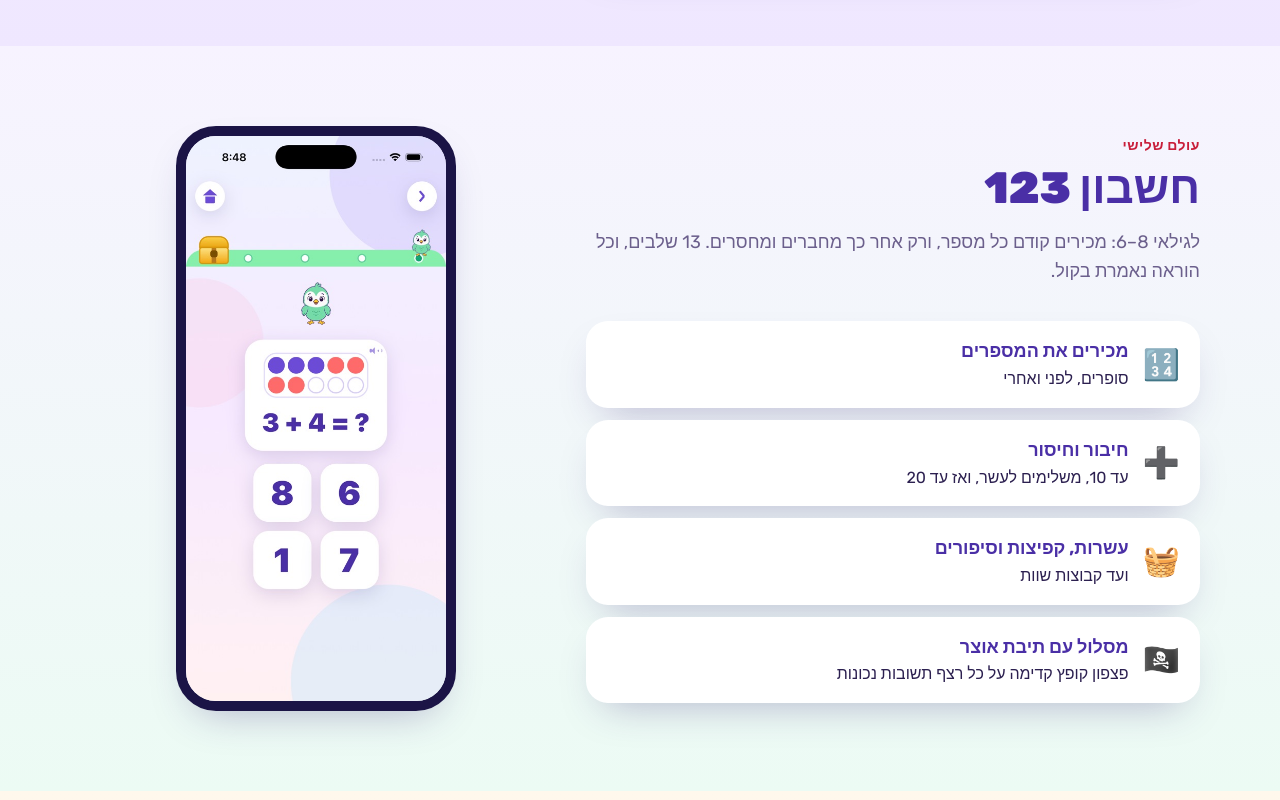
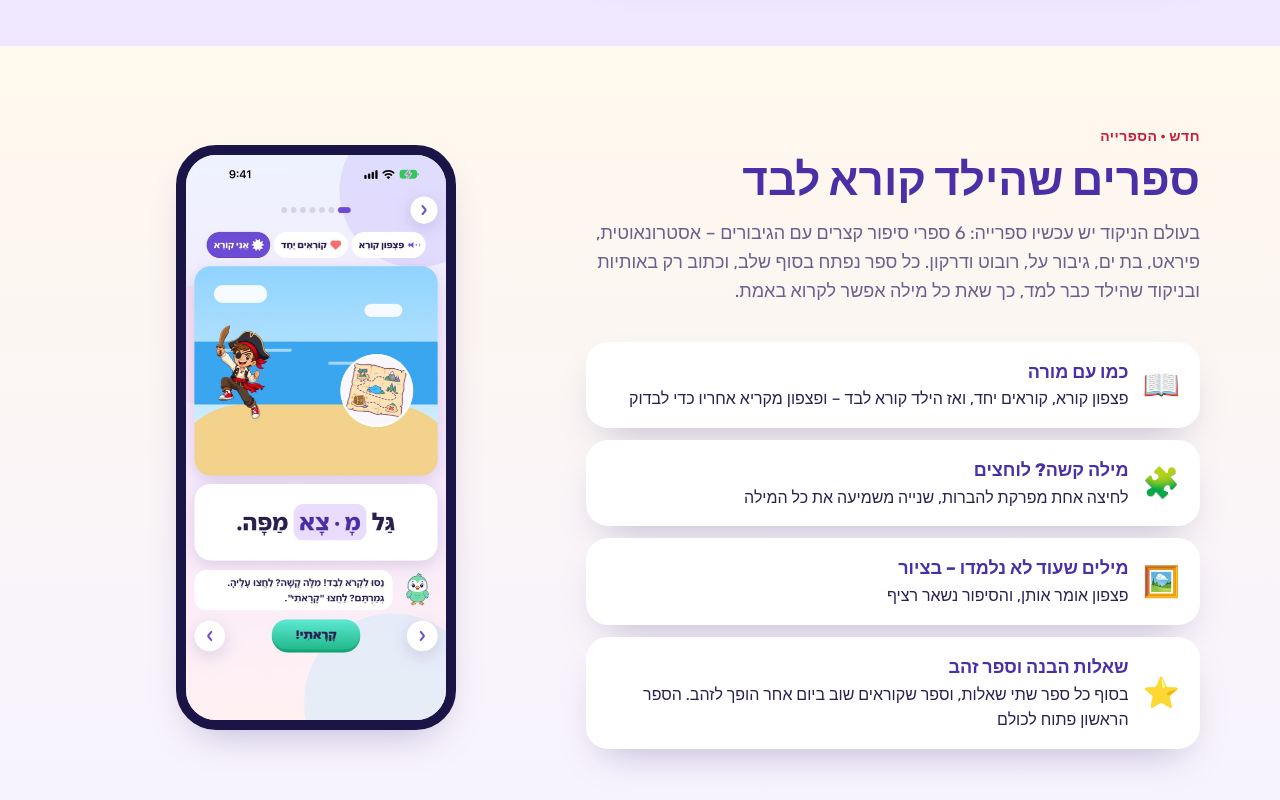
Before and after one commit to edenmeshulam/pizponfree, a plain HTML site: page index.html in a window 1280 px wide. Shown: the part 3680-4480 px from the top of the page. Drawn offline with Linux system fonts and the light colour scheme.

Commit message:
Library: story books the child reads (1.12)

```diff
--- a/index.html
+++ b/index.html
@@ -4,7 +4,7 @@
 <meta charset="utf-8">
 <meta name="viewport" content="width=device-width, initial-scale=1, viewport-fit=cover">
 <title>פצפון – אנגלית, קריאה בעברית וחשבון לילדים, דרך משחק</title>
-<meta name="description" content="פצפון מלמדת ילדים בגילאי 3–8 אנגלית, קריאה בעברית עם ניקוד וחשבון, דרך משחקים. חדש: כל תחנה במסע היא שיעור קטן של שלוש מילים, ושלושה משחקים חדשים – חנות, בונים בית ומנקים. בלי פרסומות, בלי מעקב, עובד גם בלי אינטרנט.">
+<meta name="description" content="פצפון מלמדת ילדים בגילאי 3–8 אנגלית, קריאה בעברית עם ניקוד וחשבון, דרך משחקים. חדש: ספרייה של 6 ספרי סיפור עם הגיבורים, שכל אחד כתוב רק במה שהילד כבר למד – והילד קורא לבד. בלי פרסומות, בלי מעקב, עובד גם בלי אינטרנט.">
 <meta name="theme-color" content="#6C4BD6">
 <link rel="icon" href="img/favicon.png">
 <link rel="apple-touch-icon" href="img/icon.png">
@@ -13,7 +13,7 @@
 <meta property="og:type" content="website">
 <meta property="og:locale" content="he_IL">
 <meta property="og:title" content="פצפון – אנגלית, קריאה בעברית וחשבון לילדים, דרך משחק">
-<meta property="og:description" content="חדש: שיעור קטן בכל תחנה, ומשחקי חנות, בנייה וניקיון! אנגלית, קריאה עם ניקוד וחשבון באפליקציה אחת. בלי פרסומות ובלי מעקב. שבוע ניסיון חינם.">
+<meta property="og:description" content="חדש: ספרייה של סיפורים שהילד קורא לבד! אנגלית, קריאה עם ניקוד וחשבון באפליקציה אחת. בלי פרסומות ובלי מעקב. שבוע ניסיון חינם.">
 <meta property="og:image" content="https://pizpon.com/img/og.jpg">
 <meta name="twitter:card" content="summary_large_image">
 <meta name="apple-itunes-app" content="app-id=6800318411">
@@ -502,6 +502,23 @@
   </div>
 </section>
 
+<section class="abc-bg" id="library">
+  <div class="wrap abc">
+    <div>
+      <div class="eyebrow">חדש · הספרייה</div>
+      <h2>ספרים שהילד קורא לבד</h2>
+      <p class="sub" style="margin-inline:0">בעולם הניקוד יש עכשיו ספרייה: 6 ספרי סיפור קצרים עם הגיבורים – אסטרונאוטית, פיראט, בת ים, גיבור על, רובוט ודרקון. כל ספר נפתח בסוף שלב, וכתוב רק באותיות ובניקוד שהילד כבר למד, כך שאת כל מילה אפשר לקרוא באמת.</p>
+      <ul class="abc-list">
+        <li><span class="ic">📖</span><span><b>כמו עם מורה</b>פצפון קורא, קוראים יחד, ואז הילד קורא לבד – ופצפון מקריא אחריו כדי לבדוק</span></li>
+        <li><span class="ic">🧩</span><span><b>מילה קשה? לוחצים</b>לחיצה אחת מפרקת להברות, שנייה משמיעה את כל המילה</span></li>
+        <li><span class="ic">🖼️</span><span><b>מילים שעוד לא נלמדו – בציור</b>פצפון אומר אותן, והסיפור נשאר רציף</span></li>
+        <li><span class="ic">⭐</span><span><b>שאלות הבנה וספר זהב</b>בסוף כל ספר שתי שאלות, וספר שקוראים שוב ביום אחר הופך לזהב. הספר הראשון פתוח לכולם</span></li>
+      </ul>
+    </div>
+    <div class="abc-phone"><img src="img/shot-story-page.jpg" alt="דף בספר: הילד לחץ על המילה מצא והיא התפרקה להברות" loading="lazy"></div>
+  </div>
+</section>
+
 <section class="math-bg" id="math">
   <div class="wrap abc">
     <div>
@@ -576,6 +593,7 @@
   <div class="wrap">
     <div class="shots">
       <div class="shot"><img src="img/shot-home.jpg" alt="מסך הבית" loading="lazy"><span>מסך הבית</span></div>
+      <div class="shot"><img src="img/shot-story-lib.jpg" alt="הספרייה: ספרי סיפור עם הגיבורים" loading="lazy"><span>הספרייה</span></div>
       <div class="shot"><img src="img/shot-shop.jpg" alt="משחק החנות: פצפון קונה, והילד מעביר את המוצר בסורק" loading="lazy"><span>מוכרים בחנות</span></div>
       <div class="shot"><img src="img/shot-build.jpg" alt="משחק הבנייה: מנוף, ותבנית זוהרת של הבית שבונים" loading="lazy"><span>בונים בית</span></div>
       <div class="shot"><img src="img/shot-clean.jpg" alt="משחק הניקיון: משפשפים את הבוץ מעל התמונה הנכונה" loading="lazy"><span>מנקים</span></div>
@@ -662,6 +680,7 @@
       <details><summary>לאיזה גיל מתאימה האפליקציה?</summary><p>לילדים בגילאי 3 עד 8. בפתיחה מספרים את גיל הילד ובמה קשה לו, והאפליקציה מציגה רק את המשחקים שמתאימים לו.</p></details>
       <details><summary>יש לי כמה ילדים. אפשר?</summary><p>כן. לכל ילד פרופיל משלו עם שם, דמות, גיל והתקדמות נפרדת. בפתיחה בוחרים מי משחק, ומוסיפים או מוחקים ילד באזור ההורים. מנוי אחד מכסה את כל הילדים במכשיר.</p></details>
       <details><summary>הילד שלי עוד לא יודע לקרוא. זה בסדר?</summary><p>בהחלט. במסלול של גילאי 3–5 לא צריך לקרוא: כל מילה נשמעת בקול עם תמונה, וכל ההוראות נאמרות בעברית.</p></details>
+      <details><summary>מה יש בספרייה?</summary><p>6 ספרי סיפור קצרים בעולם הניקוד, כל אחד עם גיבור אחר. ספר נפתח בסוף השלב שמלמד את האותיות שלו, וכתוב רק במה שהילד כבר למד. הילד קורא כל דף לבד, ופצפון עוזר במילה קשה ומקריא את הדף אחריו. הספר הראשון, "תמר בחלל", פתוח לכולם.</p></details>
       <details><summary>מה זה עולם הניקוד?</summary><p>עולם בתוך פצפון לילדים דוברי עברית בגילאי 6–8 שלומדים לקרוא. 16 שלבים מתקדמים אות אחרי אות, באותו סדר כמו ספרי הקריאה של כיתה א׳, עם משחקים בכל שלב, עד מילים שקוראים לבד. עוברים בין העולמות בתמרור שבמסך הבית.</p></details>
       <details><summary>יש פרסומות?</summary><p>לא. אין פרסומות, אין קישורים שקופצים לילד ואין איסוף נתונים. רכישות אפשריות רק מאזור ההורים המוגן.</p></details>
       <details><summary>זה עובד בלי אינטרנט?</summary><p>כן. כל המילים, ההקלטות והמשחקים נמצאים בתוך האפליקציה. צריך אינטרנט רק כדי לרכוש מנוי.</p></details>
```
Also changed, not shown: img/shot-story-lib.jpg (added), img/shot-story-page.jpg (added).
